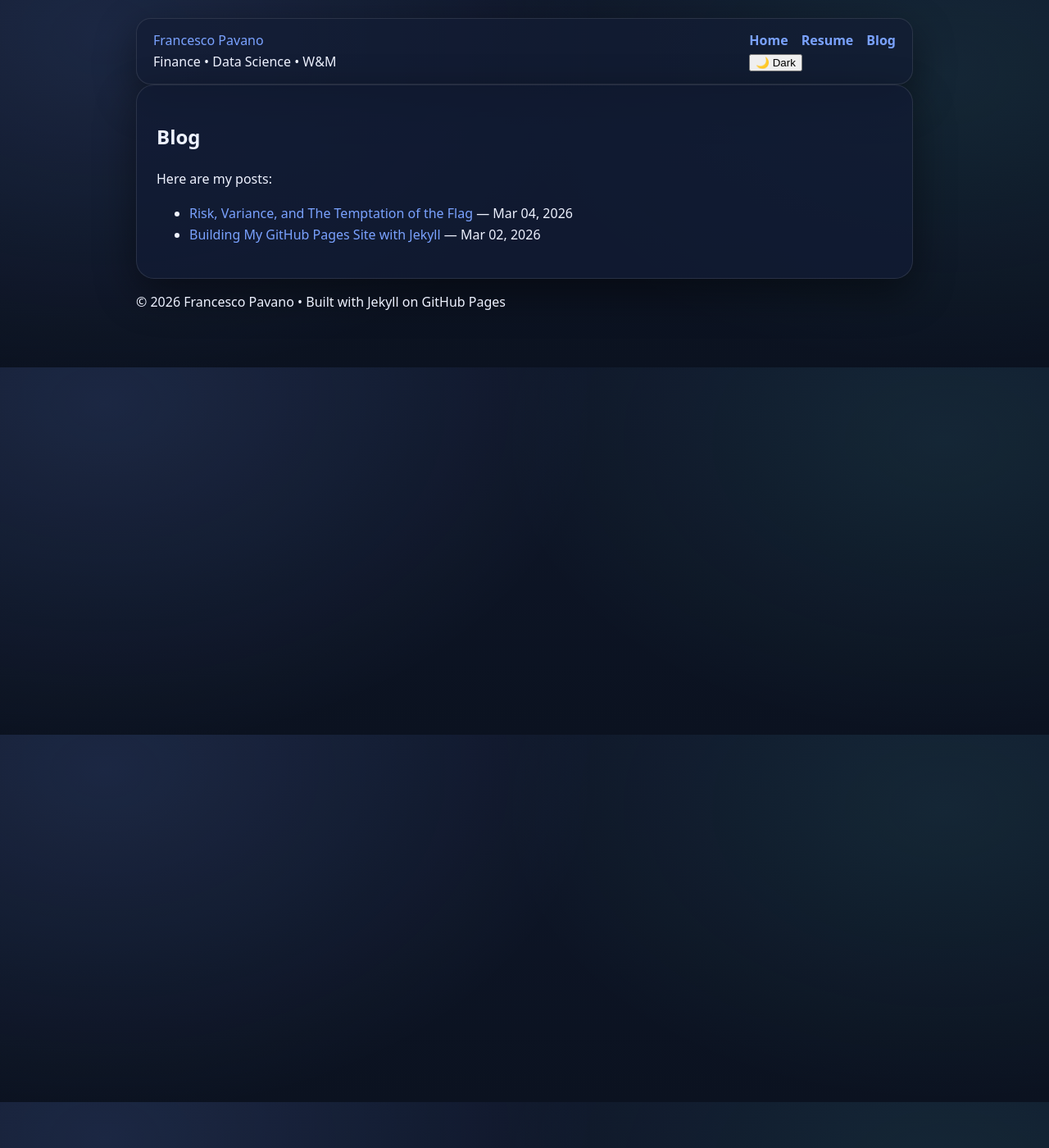
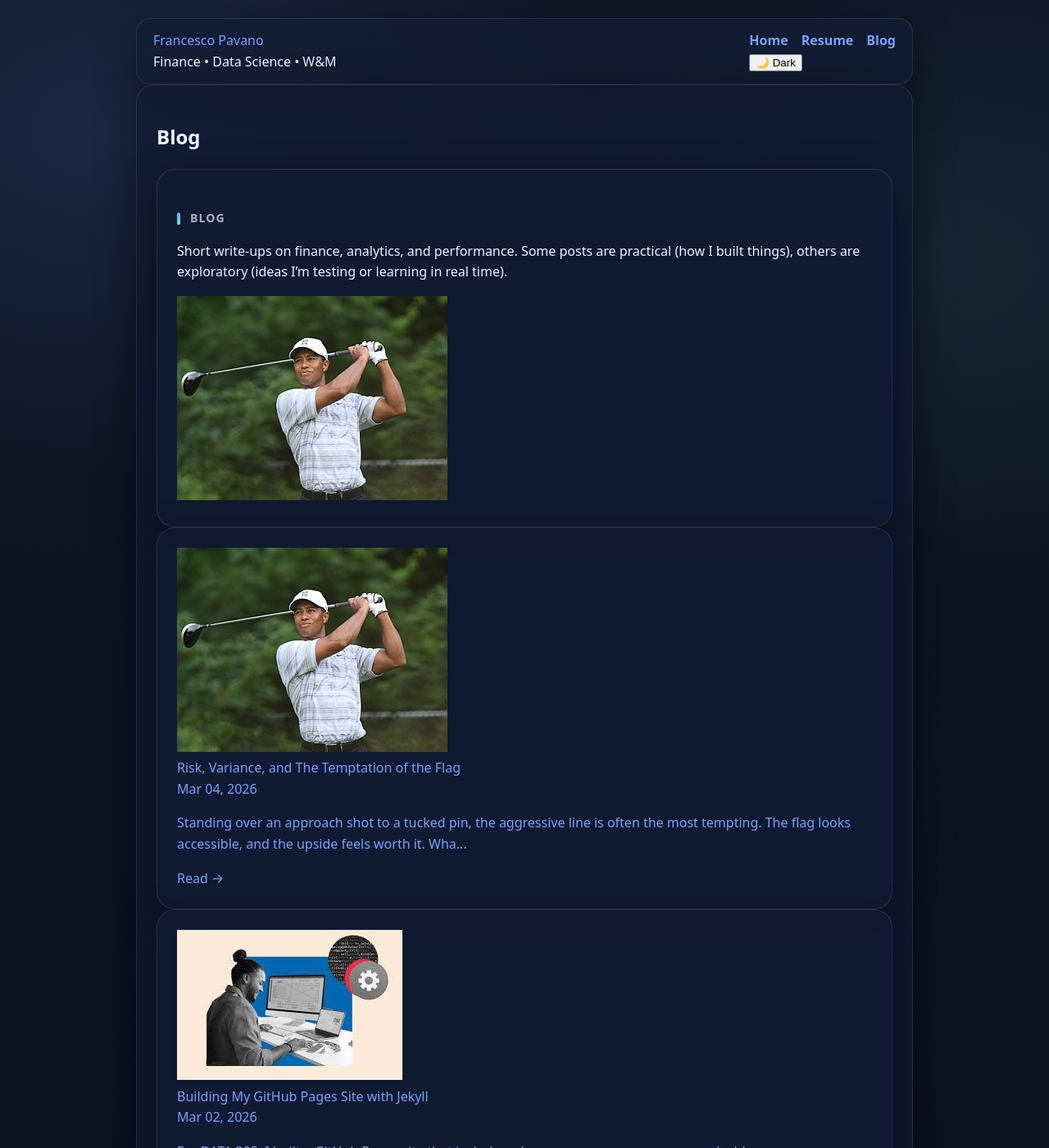
Before and after one commit to fjpavano/DATA-305-Assignment-2, a Jekyll site: the page built from blog.md, in a window 1280 px wide and 1400 px high. Shown: the whole window at 82% size. Built offline with Jekyll 4.4.1, drawn with Linux system fonts in a browser that asks for light colours; some of the changed text lies outside the part shown.

Commit message:
Update blog.md

```diff
--- a/blog.md
+++ b/blog.md
@@ -4,13 +4,47 @@ title: Blog
 permalink: /blog/
 ---
 
-Here are my posts:
+<section class="card">
+  <div class="blog-hero">
+    <div class="blog-hero__text">
+      <h1 class="section-title">Blog</h1>
+      <p class="muted">
+        Short write-ups on finance, analytics, and performance. Some posts are practical (how I built things),
+        others are exploratory (ideas I’m testing or learning in real time).
+      </p>
+    </div>
 
-<ul>
+    <div class="blog-hero__img">
+      <img
+        src="{{ site.baseurl }}/assets/img/featured.jpg"
+        alt="Featured blog visual"
+        loading="lazy"
+      />
+    </div>
+  </div>
+</section>
+
+<section class="posts">
   {% for post in site.posts %}
-    <li>
-      <a href="{{ site.baseurl }}{{ post.url }}">{{ post.title }}</a>
-      <span class="muted"> — {{ post.date | date: "%b %d, %Y" }}</span>
-    </li>
+    <article class="card post-card">
+      <a class="post-card__link" href="{{ site.baseurl }}{{ post.url }}">
+        <div class="post-card__img">
+          <img
+            src="{{ site.baseurl }}{{ post.image | default: '/assets/img/featured.jpg' }}"
+            alt="{{ post.title }} thumbnail"
+            loading="lazy"
+          />
+        </div>
+
+        <div class="post-card__content">
+          <div class="post-card__title">{{ post.title }}</div>
+          <div class="muted">{{ post.date | date: "%b %d, %Y" }}</div>
+          <p class="post-card__excerpt muted">
+            {{ post.excerpt | strip_html | truncate: 160 }}
+          </p>
+          <div class="post-card__cta">Read →</div>
+        </div>
+      </a>
+    </article>
   {% endfor %}
-</ul>
+</section>
```
